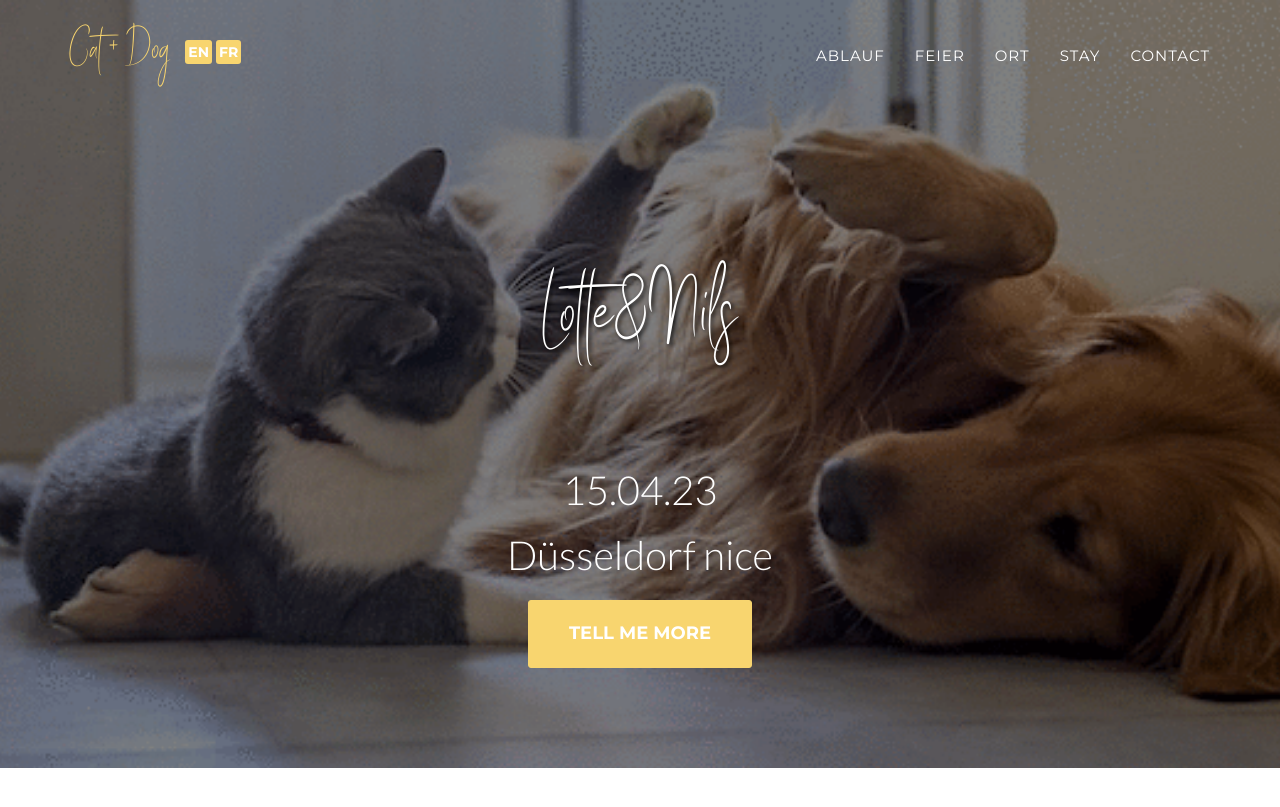
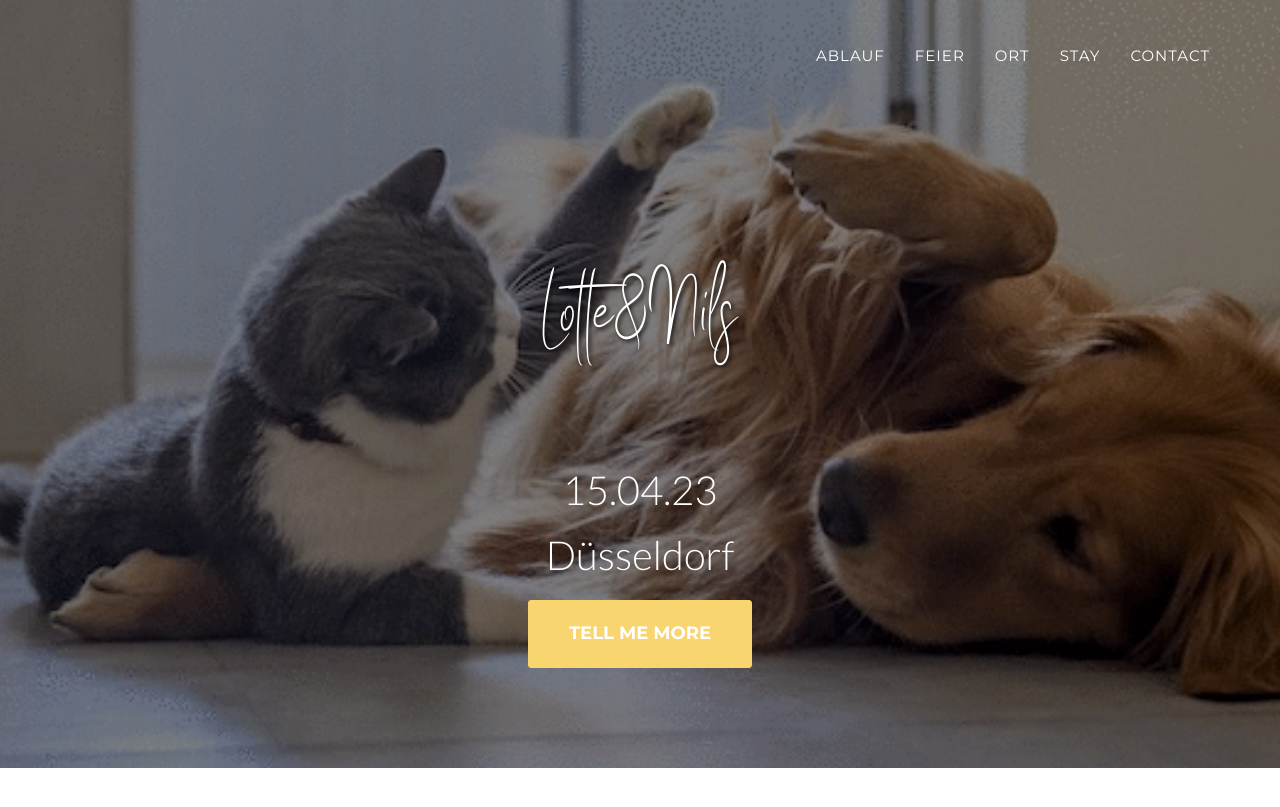
Before and after one commit to nlz-crtl/LN, a Jekyll site: the page built from index.html, in a window 1280 px wide and 900 px high. Shown: the top 807 px of the window. Built offline with Jekyll 4.4.1, drawn with Linux system fonts in a browser that asks for light colours; some web fonts are replaced.

Commit message:
Update header.html

```diff
--- a/_includes/en_data/header.html
+++ b/_includes/en_data/header.html
@@ -4,15 +4,12 @@
         <!-- Brand and toggle get grouped for better mobile display -->
         <div class="navbar-header page-scroll">
             <button type="button" class="navbar-toggle" data-toggle="collapse" data-target="#bs-example-navbar-collapse-1">
-                <span class="sr-only">Toggle navigation</span>
+                <span class="sr-only"></span>
                 <span class="icon-bar"></span>
                 <span class="icon-bar"></span>
                 <span class="icon-bar"></span>
             </button>
             <span>
-                <a class="brand page-scroll" href="#page-top" style="text-decoration:none">{{site.title}}</a>&nbsp;&nbsp;&nbsp;
-                <a href="/wedding-template/en" class="btn-m">EN</a>
-                <a href="/wedding-template/fr" class="btn-m">FR</a>
             </span>
         </div>
         <!-- Collect the nav links, forms, and other content for toggling -->
@@ -49,7 +46,7 @@
         <div class="intro-text">
             <div class="intro-heading">Lotte&Nils</div>
             <div class="intro-lead-in">15.04.23</div>
-            <div class="intro-lead-in">Düsseldorf nice</div>
+            <div class="intro-lead-in">Düsseldorf</div>
             <a href="#events" class="page-scroll btn btn-xl">Tell Me More</a>
         </div>
     </div>
```
